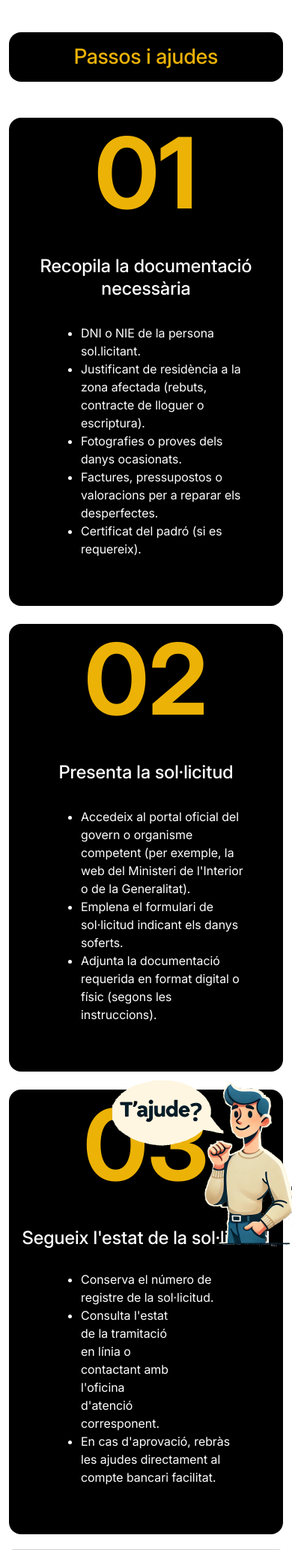
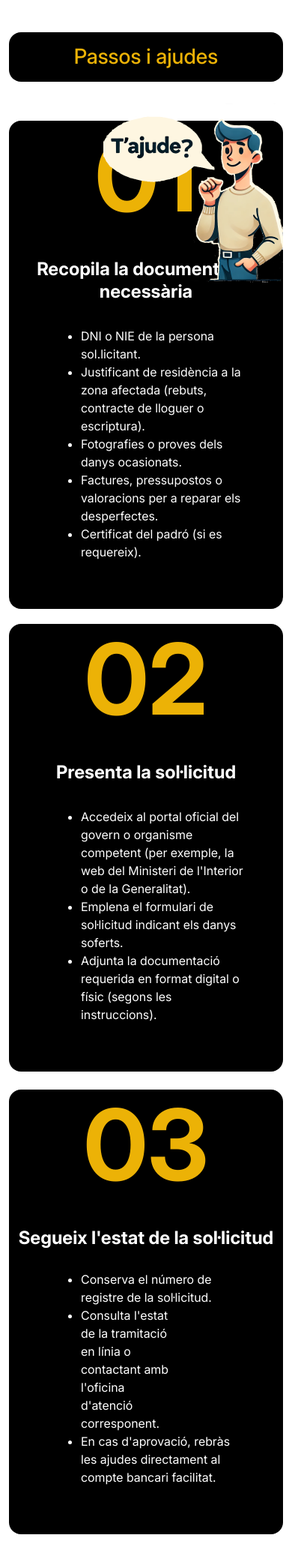
Before and after one commit to DavidSer1/phpAbril, a PHP site: page /examen.html in a window 390 px wide. Shown: the part 467-2534 px from the top of the page at 75% size. Run offline with PHP 8.4, Linux system fonts and the light colour scheme.

Commit message:
examendavid

```diff
--- a/recursos/examen.css
+++ b/recursos/examen.css
@@ -3,13 +3,25 @@
     src: url('./fonts/Inter.ttf') format('truetype');
 
   }
+  .hoverespanya:hover{
+    background-color: #FFC107;
+  }
 
   body {
     font-family: 'Inter', sans-serif;
   }
+  .xat{
+    width: 240px;
 
+  }
   .tamanyvalencia{
     width: 15.8rem;
+  }
+  .clear{
+    background-color: #FFC107;
+  }
+  .bartolo{
+    width:3rem;
   }
   .fondopasos{
     background-color:#000000;
@@ -25,7 +37,7 @@
 
   }
   .tamanyofocu{
-        font-size: 1.6rem;
+        font-size: 1.5rem;
   }
   .actualiza{
         font-size: 0.9rem;
@@ -34,7 +46,7 @@
     background-color: #CED4DA;
   }
   .governespanya{
-      width: 15.2rem;
+      width: 15.1rem;
   }
   .copy{
     font-size: 0.9rem;
--- a/recursos/examen.html
+++ b/recursos/examen.html
@@ -1,5 +1,5 @@
 <!DOCTYPE html>
-<html lang="es">
+<html lang="ca">
 <head>
     <meta charset="UTF-8">
     <meta name="viewport" content="width=device-width, initial-scale=1.0">
@@ -47,12 +47,12 @@
                     </i>
                     <ul class="dropdown-menu w-25" style="left: -100px; ">
                       <li>
-                        <div class="d-flex align-items-center">
+                        <div class="d-flex align-items-center hoverespanya">
                           <img src="./imatges/2_bandera_es.png" class="w-25 ms-3 me-2" alt="imatgeespanya">
                           <span >ES</span>
                         </div>
                       </li>
-                      <li>    <div class="d-flex align-items-center">
+                      <li>    <div class="d-flex align-items-center hoverespanya">
                           <img src="./imatges/3_bandera_en.png" class="w-25 ms-3 me-2" alt="imatgeenglish">
                           <span >EN</span>
                         </div></li>
@@ -74,7 +74,7 @@
         <h1 class="text-white mb-0 d-none d-md-inline">Ajudes per a la DANA</h1>
         <p class="text-white fs-5 mt-1 mb-4">Ací ho podràs tramitar tot</p>
         <div class="pt-md-1 pt-0">
-     <button type="button" class="btn btn-outline-warning mt-0 mt-md-4 ">  Sol·licitar</button>
+     <button type="button" class="btn btn-outline-warning mt-0 mt-md-4 hoverespanya ">  Sol·licitar</button>
       </div>
         </div>
       </div>
@@ -91,9 +91,9 @@
 <div class="row pt-4 mt-3">
 <div class="col-12 col-md-6 col-lg-4">
   <div class="fondopasos rounded-4">
-<h1 class="colorheader text-center  tamanyonumeros fw-bold lh-1 pt-2" >01</h1>
+<h1 class="colorheader text-center  tamanyonumeros fw-bold lh-1 mt-1 pt-2" >01</h1>
 <div class="px-2  pt-4 mt-3">
-<h4 class="text-white text-center tamanyofocu  mt-1 lh-sm   w-100">
+<h4 class="text-white text-center tamanyofocu fw-bold mt-1 lh-sm   w-100">
   Recopila la documentació necessària
 </h4>
 </div>
@@ -109,11 +109,11 @@
 <div class="pt-5"></div>
   </div>
 </div>
-<div class="col-12 col-md-6 col-lg-4 pt-md-0 pt-4">
+<div class="col-12 col-md-6 col-lg-4 pt-md-0 pt-3">
   <div class="fondopasos rounded-4">
-<h1 class="colorheader text-center  tamanyonumeros fw-bold lh-1 pt-2" >02</h1>
+<h1 class="colorheader text-center  tamanyonumeros fw-bold lh-1 mt-1 pt-2" >02</h1>
 <div class="px-2  pt-4 mt-3">
-<h4 class="text-white text-center tamanyofocu text-nowrap mt-1 lh-sm   w-100">
+<h4 class="text-white text-center tamanyofocu fw-bold text-nowrap mt-1 lh-sm   w-100">
 Presenta la sol·licitud
 </h4>
 </div>
@@ -128,11 +128,11 @@ Presenta la sol·licitud
 <div class="pt-5"></div>
   </div>
 </div>
-<div class="col-12 col-md-12 col-lg-4 pt-4 pt-md-4 pt-lg-0">
+<div class="col-12 col-md-12 col-lg-4 pt-3 pt-md-3 pt-lg-0">
   <div class="fondopasos rounded-4">
-<h1 class="colorheader text-center  tamanyonumeros fw-bold lh-1 pt-2" >03</h1>
+<h1 class="colorheader text-center  tamanyonumeros fw-bold lh-1 mt-2 mt-lg-1 pt-2" >03</h1>
 <div class="px-2  pt-4 mt-3">
-<h4 class="text-white text-center tamanyofocu text-nowrap mt-1 lh-sm   w-100">
+<h4 class="text-white text-center tamanyofocu fw-bold text-nowrap mt-1 lh-sm   w-100">
 Segueix l'estat de la sol·licitud
 </h4>
 </div>
@@ -148,7 +148,7 @@ Segueix l'estat de la sol·licitud
   </div>
 </div>
 </div>
-<div class="row pt-3 mt-1">
+<div class="row pt-3 mt-lg-1 mt-2 mt-md-2">
 <div class="col-md-6 col-12">
   <div class="card mb-3" >
   <div class="row g-0">
@@ -164,7 +164,7 @@ Segueix l'estat de la sol·licitud
         </div>
        <div class="card-footer  border-black fondocartes pb-1 ">
          <div class="d-flex justify-content-between">
-  <p class="pt-2 actualiza text-black mt-lg-1 mt-md-2 mt-xxl-0">Actualitzat 2 nov 2025</p>
+  <p class="pt-2 actualiza text-black mt-lg-1 mt-md-1 mt-xxl-0">Actualitzat 2 nov 2025</p>
 <div class="mt-0 mt-md-2 mt-lg-1 mt-xl-2 mt-xxl-1 pt-1">
  <a href="#">   <i class="bi bi-chat-left-text me-1 text-black"></i></a>
  <span class="me-3">14582</span>
@@ -189,16 +189,16 @@ Segueix l'estat de la sol·licitud
       <div class="card-body fondopasos">
         <h5 class="card-title text-white text-center mt-md-0 mt-1 ">Ajudes per a vehicles</h5>
         <p class="card-text text-white text-center">Les ajudes per a la compra de vehicles estan generalment orientades a aquells que han perdut el vehicle durant.</p>
-       <button type="button" class="btn btn-warning w-100 fw-bold">Sol.licitar</button>
+       <button type="button" class="btn btn-warning w-100 fw-bold ">Sol.licitar</button>
 
         </div>
-       <div class="card-footer border border-secondary fondocartes pb-1 border-1">
-         <div class="d-flex justify-content-between">
+       <div class="card-footer border border-secondary fondocartes pb-1 border-1 ">
+         <div class="d-flex justify-content-between ">
   <p class="pt-2  actualiza text-black mt-0 mt-md-0 mt-lg-0  mt-xxl-1 ">Actualitzat 10 des 2025</p>
-<div class="mt-1 mt-md-2 mt-xl-2 mt-lg-1 pt-0 pt-xxl-1 ">
- <a href="#" >   <i class="bi bi-chat-left-text me-1 text-black"></i></a>
+<div class="mt-1 mt-md-2  mt-xl-2 mt-lg-1 pt-0 pt-xxl-1 ">
+ <a href="#" >   <i class="bi bi-chat-left-text me-lg-1 me-md-1 text-black"></i></a>
  <span class="me-3">50022</span>
-   <a href="#">   <i class="bi bi-rocket-takeoff me-1 text-black "></i></a>
+   <a href="#">   <i class="bi bi-rocket-takeoff me-0 me-lg-1 text-black "></i></a>
   <span class=""> 100064</span>
 
   </div>
@@ -214,13 +214,13 @@ Segueix l'estat de la sol·licitud
 <div class="pt-1"></div>
 <div class="row pt-4 mt-4 fondoheader">
 <div class="col-lg-4 col-md-6 col-12">
-  <div class="d-flex justify-content-center mt-lg-2 mt-0 pt-0 pt-md-1">
-  <a target="_blank" href="https://administracion.gob.es/"></a> <img src="./imatges/7_logo_gov_espanya.png" class="governespanya"> </a>
+  <div class="d-flex justify-content-center mt-lg-2 mt-0 pt-0 pt-md-1 pt-lg-2">
+  <a target="_blank" href="https://administracion.gob.es/"> <img src="./imatges/7_logo_gov_espanya.png" class="governespanya"> </a>
   </div>
 </div>
 <div class="col-lg-4 col-md-6 col-12">
   <div class="pt-lg-5 pt-3 pt-md-4 mt-0 mt-md-3 mt-lg-1">
-  <p class="text-center colorheader copy">@Copyright 202X</p>
+  <p class="text-center colorheader copy mt-1">@Copyright 202X</p>
    </div>
 </div>
 <div class="col-lg-4 col-md-12 col-12">
@@ -228,14 +228,31 @@ Segueix l'estat de la sol·licitud
   <a target="_blank" href="https://www.gva.es/va/inicio/presentacion/"> <img src="./imatges/8_logo_gva.svg"  class="logogva"> </a>
   </div>
 </div>
-
-</div>
-<img src="./imatges/9_xat.png" alt="Imagen fija"
-     class="position-fixed end-0  rounded " id=""
-     style="width: 240px; top: 1890px;">
+<div class="fixed-bottom d-flex justify-content-end ">
+  <img src="./imatges/9_xat.png" alt="Imagen fija"
+     class=" z-3 end-50  xat rounded " id="liveToastBtn"
+     > </div>
 
 </div>
 
+</div>
+
+      <div class="toast-container position-fixed  end-0 p-3" style="bottom: 154px">
+        <div id="liveToast" class="toast" role="alert" aria-live="assertive" aria-atomic="true">
+          <div class="toast-header clear ">
+            <img src="./imatges/10_bartolo.jpg" class="rounded me-2 bartolo" alt="...">
+            <strong class="me-auto">Pla recuperem València</strong>
+            <small>Ara</small>
+            <button type="button" class="btn-close" data-bs-dismiss="toast" aria-label="Close"></button>
+          </div>
+          <div class="toast-body text-end pb-0">
+            Hola! Sóc Bartolo, en què puc ajudar-te?
+            <hr >
+           Missatge
+          </div>
+        </div>
+      </div>
+      <script src="./examen.js" defer></script>
       <script src="./bootstrap_i_icones/bootstrap.bundle.min.js"></script>
 </body>
 </html>
--- /dev/null
+++ b/recursos/examen.js
@@ -0,0 +1,9 @@
+const toastTrigger = document.getElementById('liveToastBtn')
+const toastLiveExample = document.getElementById('liveToast')
+
+if (toastTrigger) {
+  const toastBootstrap = bootstrap.Toast.getOrCreateInstance(toastLiveExample)
+  toastTrigger.addEventListener('click', () => {
+    toastBootstrap.show()
+  })
+}
```
